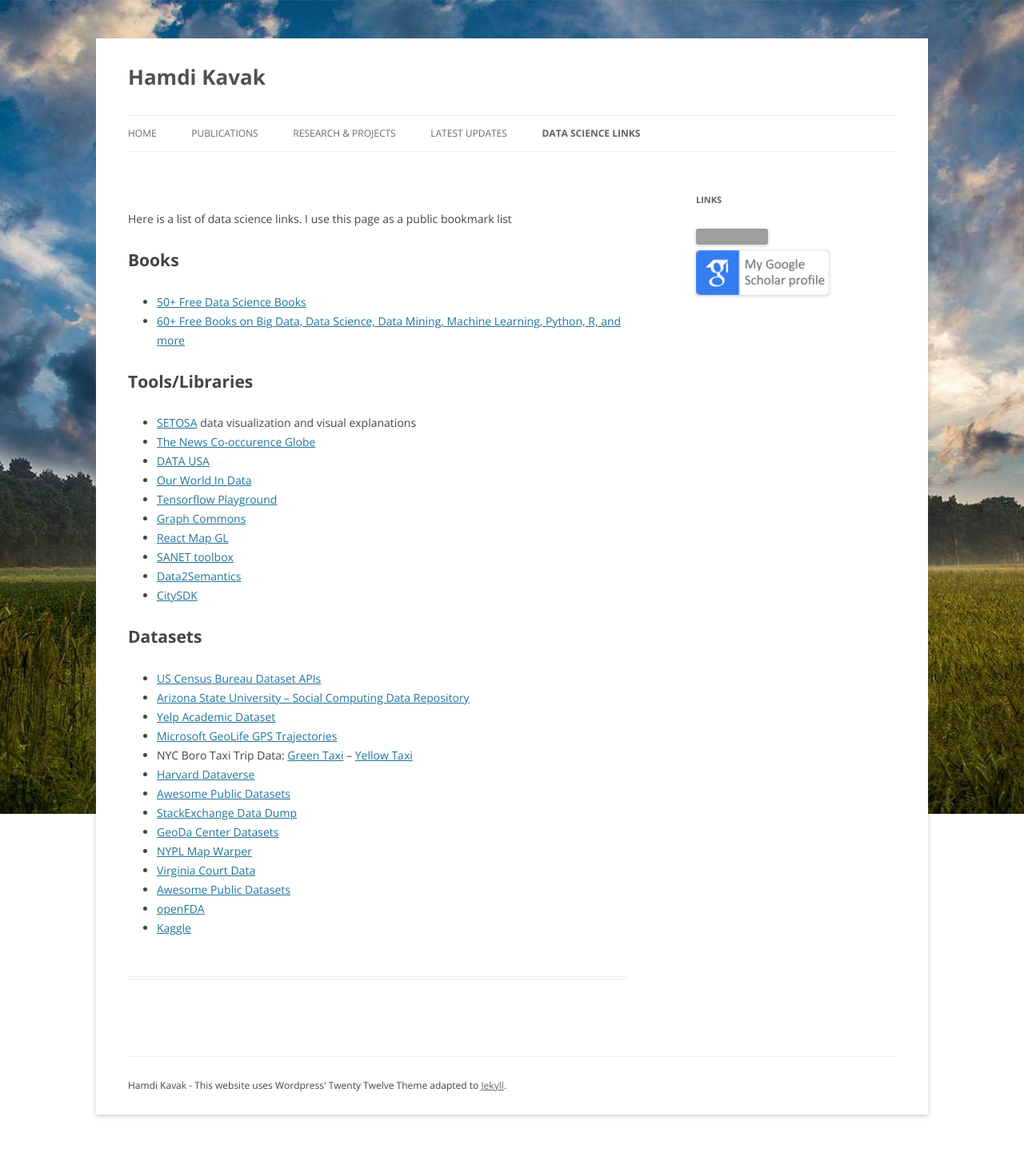
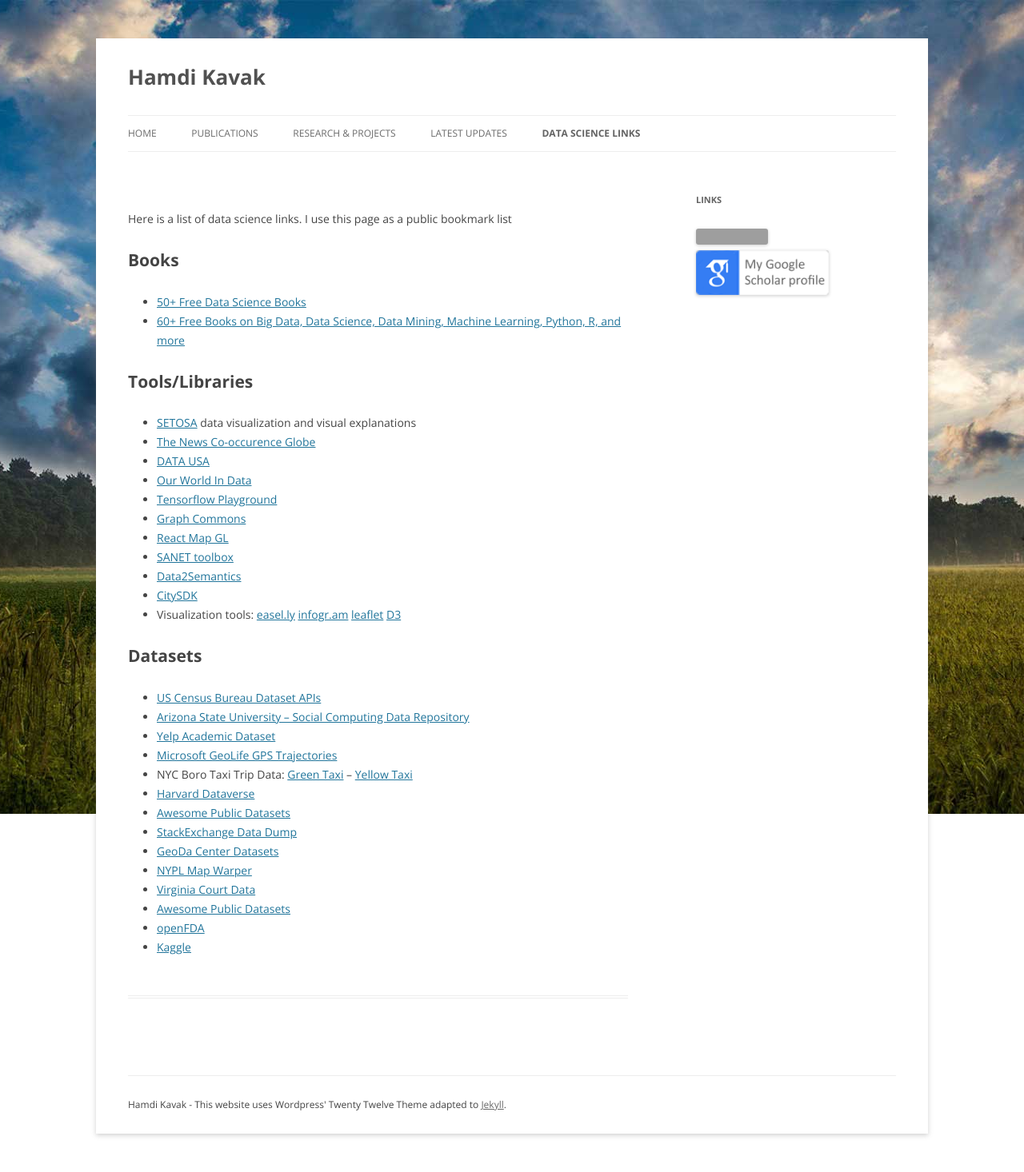
Before and after one commit to hamdikavak/hamdikavak.github.io, a Jekyll site: the page built from datasets/index.html, in a window 1280 px wide. Shown: the whole page at 80% size. Built offline with Jekyll 4.4.1, drawn with Linux system fonts in a browser that asks for light colours; nearby versions of some CDN libraries; library files that are not in the unit come from our copies; before the commit the page ends 1442 px from its top, so only the background shows below that; grey boxes are pictures that could not be loaded.

Commit message:
Update index.html

```diff
--- a/datasets/index.html
+++ b/datasets/index.html
@@ -24,7 +24,7 @@ current_page_datasets: current_page_item
 	<li><a href="http://sanet.csis.u-tokyo.ac.jp/">SANET toolbox</a></li>
 	<li><a href="https://github.com/Data2Semantics/">Data2Semantics</a></li>
 	<li><a href="https://github.com/uscensusbureau/citysdk">CitySDK</a></li>
-
+	<li>Visualization tools: <a href="http://www.easel.ly/">easel.ly</a>  <a href="https://infogr.am/">infogr.am</a>  <a href="http://leafletjs.com/">leaflet</a>  <a href="https://d3js.org/">D3</a> </li>
 </ul>
 <h1>Datasets</h1>
 <ul>
```
